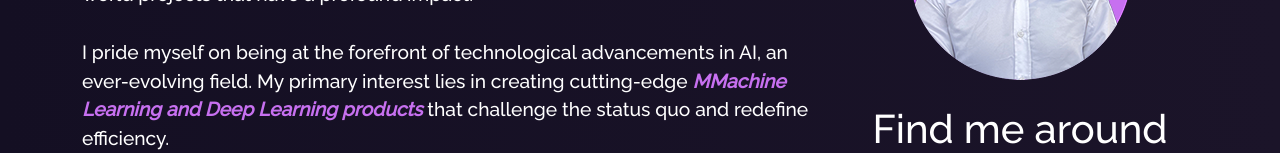
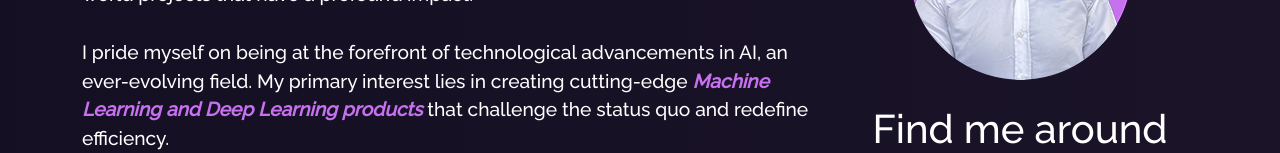
Before and after one commit to alami-oussama/portfolio, a React (Create React App) app: page /about in a window 1280 px wide. Shown: the part 344-497 px from the top of the page. Built offline with nearby package versions, Linux system fonts and the light colour scheme.

Commit message:
update About description

```diff
--- a/src/components/About/About.js
+++ b/src/components/About/About.js
@@ -31,7 +31,7 @@ function About() {
               <i>
                 <b className="purple">
                   {" "}
-                  MMachine Learning and Deep Learning products{" "}
+                  Machine Learning and Deep Learning products{" "}
                 </b>
               </i>
               that challenge the status quo and redefine efficiency.
```
